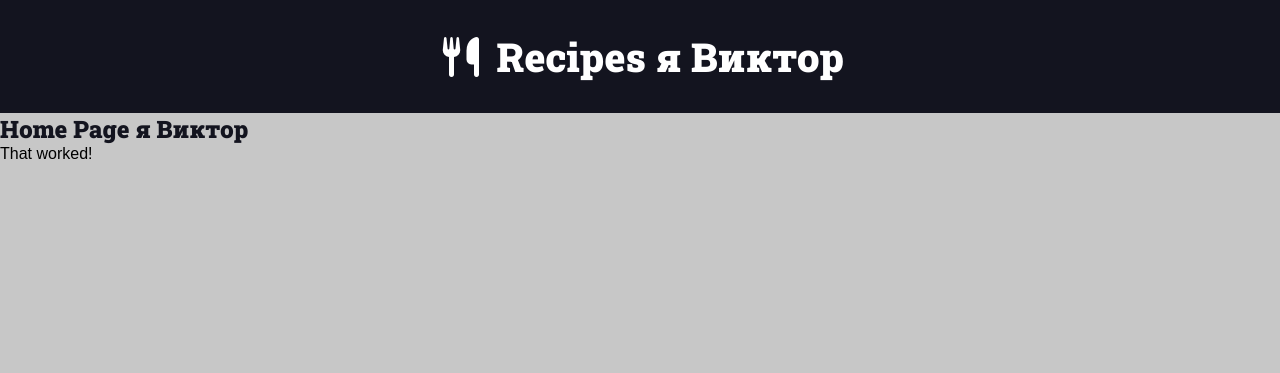
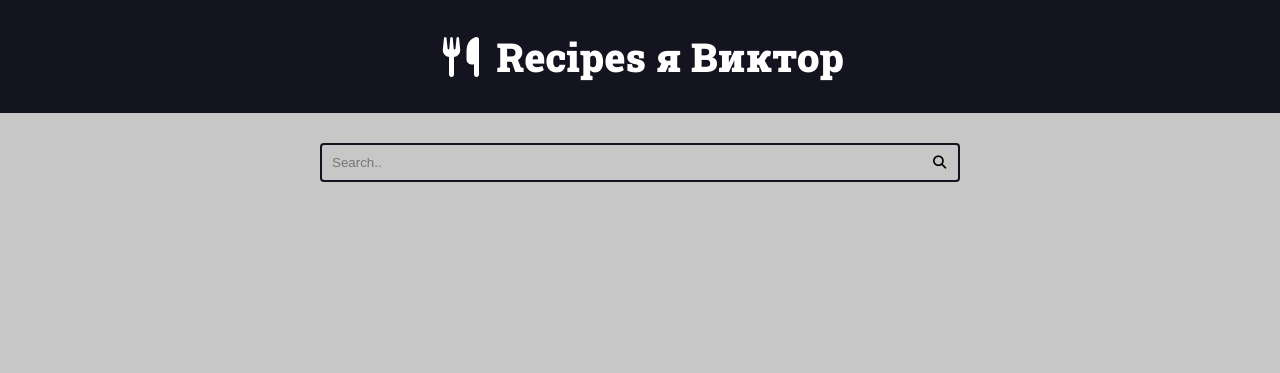
Before and after one commit to J-VictorJ/Django, a Django app: page / in a window 1280 px wide. Shown: the top 373 px of the page. Run offline with Django 5.2, Linux system fonts and the light colour scheme; some libraries are stand-ins or nearby versions.

Commit message:
creating search bar, not backend.

```diff
--- a/recipes/templates/recipes/pages/home.html
+++ b/recipes/templates/recipes/pages/home.html
@@ -1,7 +1,13 @@
 {% include 'recipes/partials/head.html' %}
 <body>
     {% include 'recipes/partials/header.html' %}
-    <h2>Home Page {{ name }}</h2>
-    <p>That worked!</p>
+    <div class="search-container">
+        <div class="container">
+            <form action="" class="search-form">
+                <input type="search" class="search-input" placeholder="Search.." name="search">
+                <button type="submit" class="search-button"> <i class="fas fa-search"></i> </button>
+            </form>
+        </div>
+    </div>
 </body>
 </html>
--- a/recipes/templates/recipes/partials/head.html
+++ b/recipes/templates/recipes/partials/head.html
@@ -95,5 +95,41 @@
         .main-logo-icon{
             margin-right: 1rem;
         }
+        .search-form{
+            border: .2rem solid var(--color-primary-dark);
+            max-width: 64rem;
+            margin: 0 auto;
+            border-radius: .4rem;
+            position: relative;
+            transition: all 300ms ease-in-out;
+        }
+
+        .search-input,
+        .search-button{
+            background: none;
+            border: none;
+            outline: none;
+            padding: 1rem;
+        }
+        .search-input{
+            width: 100%;
+            padding-right: 4rem;
+        }
+        .search-button{
+            position: absolute;
+            top: 0;
+            right: 0;
+        }
+        .search-button:focus{
+            outline: 1px solid var(--color-primary);
+            background: rgba(0,0,0,.1);
+        }
+        .search-form:focus-within{
+            border-color: var(--color-primary);
+            background-color: var(--color-white);
+        }
+        .search-form:focus-within .search-button{
+            color: var(--color-primary);
+        }
     </style>
 </head>
```
